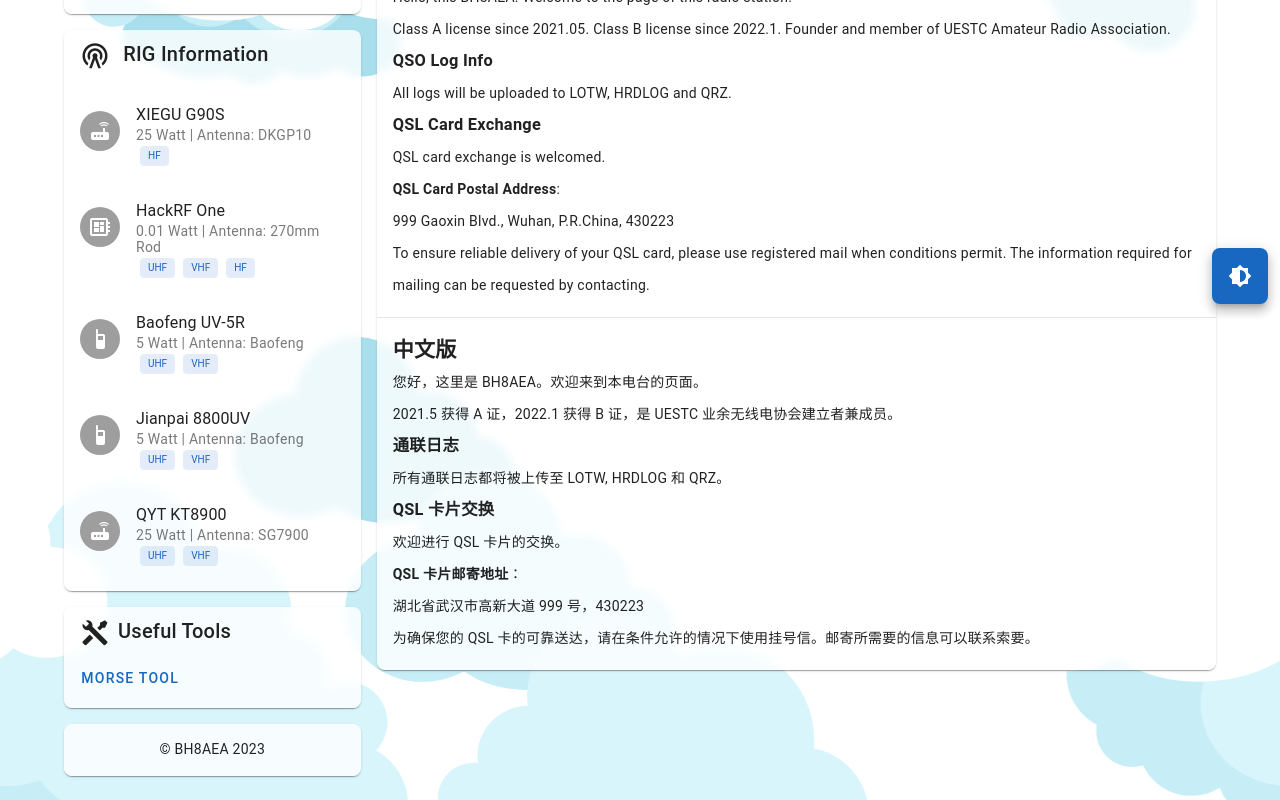
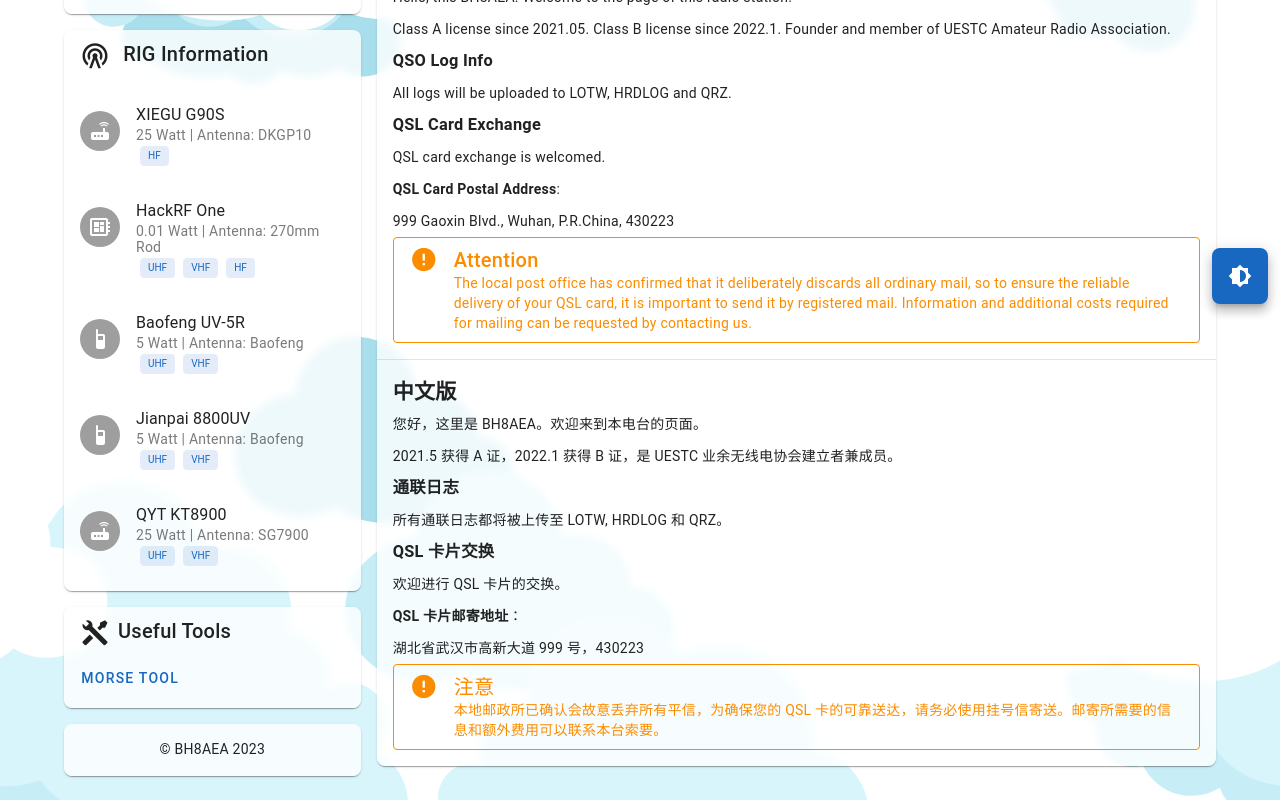
Before and after one commit to YukariChiba/Radio-Web, a Nuxt app: page / in a window 1280 px wide. Shown: the part 484-1284 px from the top of the page. Built offline with nearby package versions, Linux system fonts and the light colour scheme.

Commit message:
modify info about mailing qsl card

```diff
--- a/components/MainAbout.vue
+++ b/components/MainAbout.vue
@@ -26,10 +26,19 @@
                 QSL card exchange is welcomed.<br />
                 <b>QSL Card Postal Address</b>:<br />
                 999 Gaoxin Blvd., Wuhan, P.R.China, 430223<br />
-                To ensure reliable delivery of your QSL card, please use
-                registered mail when conditions permit. The information required
-                for mailing can be requested by contacting.
             </p>
+            <v-alert
+                color="warning"
+                icon="$warning"
+                variant="outlined"
+                density="compact"
+                title="Attention"
+                text="The local post office has confirmed that it
+   deliberately discards all ordinary mail, so to ensure the
+   reliable delivery of your QSL card, it is important to send it
+   by registered mail. Information and additional costs required
+   for mailing can be requested by contacting us."
+            ></v-alert>
         </v-card-text>
         <v-divider />
         <v-card-text>
@@ -46,9 +55,16 @@
                 欢迎进行 QSL 卡片的交换。<br />
                 <b>QSL 卡片邮寄地址</b>：<br />
                 湖北省武汉市高新大道 999 号，430223<br />
-                为确保您的 QSL
-                卡的可靠送达，请在条件允许的情况下使用挂号信。邮寄所需要的信息可以联系索要。
             </p>
+            <v-alert
+                color="warning"
+                icon="$warning"
+                variant="outlined"
+                density="compact"
+                title="注意"
+                text="本地邮政所已确认会故意丢弃所有平信，为确保您的 QSL
+       卡的可靠送达，请务必使用挂号信寄送。邮寄所需要的信息和额外费用可以联系本台索要。"
+            ></v-alert>
         </v-card-text>
     </div>
 </template>
```
